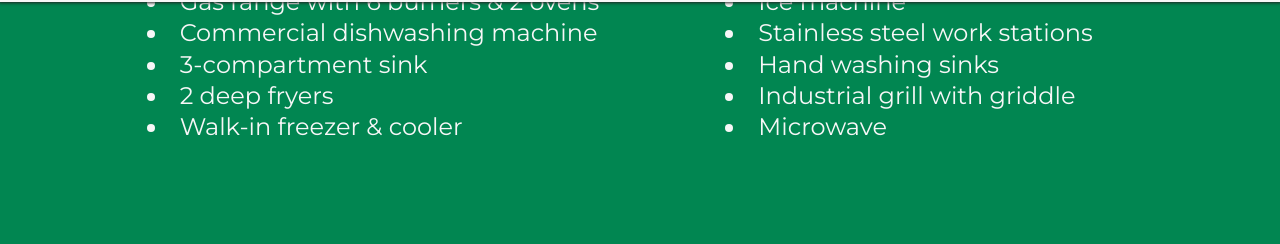
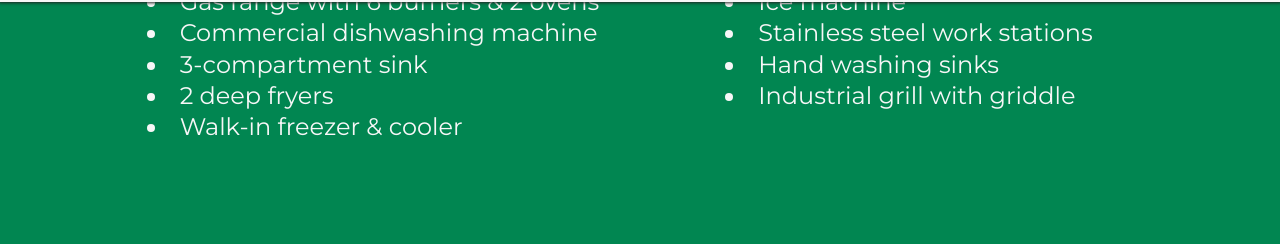
Before and after one commit to The-Summit/cookspring, a Jekyll site: the page built from _posts/2014-12-19-equipment.md, in a window 1280 px wide. Shown: the part 898-1142 px from the top of the page. Built offline with Jekyll 4.4.1, drawn with Linux system fonts in a browser that asks for light colours; nearby versions of some CDN libraries; some web fonts are replaced.

Commit message:
remove microwave from equipment list

```diff
--- a/_posts/2014-12-19-equipment.md
+++ b/_posts/2014-12-19-equipment.md
@@ -26,5 +26,4 @@ permalink: equipment.html
 - Stainless steel work stations
 - Hand washing sinks
 - Industrial grill with griddle
-- Microwave
 {: .col-md-offset-1 .columns}
```
